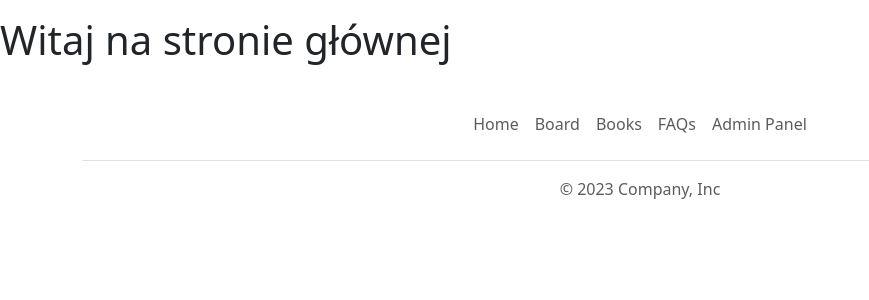
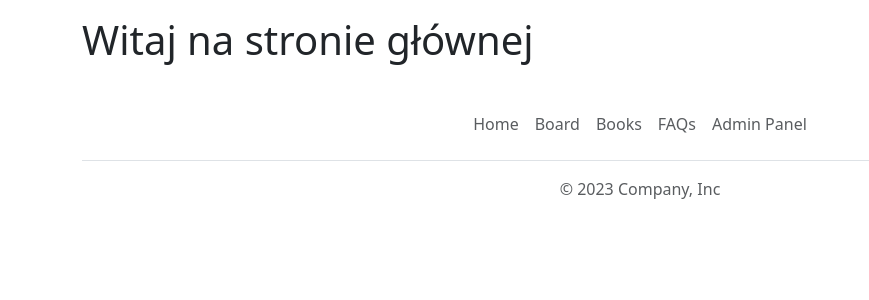
Before and after one commit to kronek1122/Bookshelf_ecommerce, a Django app: page / in a window 1280 px wide. Shown: the part 72-372 px from the top of the page, without its empty margins (0-869 px from the left). Run offline with Django 4.2, Linux system fonts and the light colour scheme; some libraries are stand-ins or nearby versions.

Commit message:
#3 improve all templates - add container-mt-3

```diff
--- a/mybook/templates/mybook/book_list.html
+++ b/mybook/templates/mybook/book_list.html
@@ -3,6 +3,7 @@
 
 {% block content %}
 
+<div class="container mt-3">
     <h1>Book list</h1>
     <ul>
         {% for book in book_list %}
@@ -11,6 +12,6 @@
 
         {% endfor %}
     </ul>
-
+</div>
 
 {% endblock content%}
--- a/mybook/templates/mybook/home.html
+++ b/mybook/templates/mybook/home.html
@@ -2,6 +2,7 @@
 
 {% block content %}
 
+<div class="container mt-3">
     {% if messages %}
         <ul class="messages">
             {% for message in messages %}
@@ -11,5 +12,5 @@
     {% endif %}
 
     <h1>Witaj na stronie głównej</h1>
-
+</div>
 {% endblock content%}
--- a/mybook/templates/mybook/profile.html
+++ b/mybook/templates/mybook/profile.html
@@ -2,6 +2,7 @@
 {% block content %}
 
 <body>
+    <div class="container mt-3">
         <h1>Welcome, {{user.username}}!</h1>
 
         <h2>Read Books:</h2>
@@ -17,6 +18,7 @@
             <li><a href="/mybook/book/{{book.id}}">{{book.title}} written by {{book.author}}</a></li>
             {% endfor %}
         </ul>
+    </div>
 </body>
 
 {% endblock content%}
--- a/mybook/templates/mybook/setting_page.html
+++ b/mybook/templates/mybook/setting_page.html
@@ -3,6 +3,7 @@
 {% block content %}
 
 <body>
+  <div class="container mt-3">
     <h1>Welcome, {{user.username}}!</h1>
     <div class="list-group">
         <a href="/mybook/change_password/" class="list-group-item list-group-item-action">Change password</a>
@@ -12,6 +13,7 @@
         <a href="/mybook/delete_user/" class="list-group-item list-group-item-action">Delete account</a>
 
       </div>
+    </div>
 </body>
 
 {% endblock content%}
```
Lines whose indentation alone changed are shown as unchanged.
